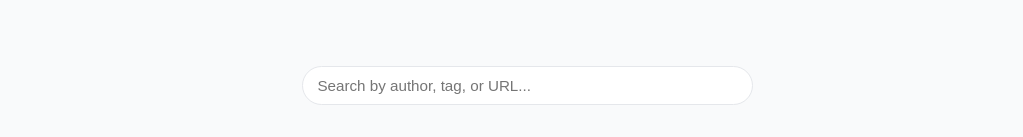
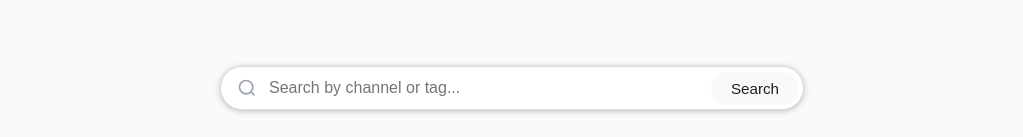
Before and after one commit to Theo-Farnole/motiondesign-lib, a React (Vite) app: page / in a window 1280 px wide. Shown: the part 125-262 px from the top of the page, without its empty margins (128-1151 px from the left). Built offline with nearby package versions, Linux system fonts and the light colour scheme.

Commit message:
add search bar behavior

```diff
--- a/src/App.tsx
+++ b/src/App.tsx
@@ -1,23 +1,100 @@
 import React from "react";
+import { useNavigate } from "react-router-dom";
 import { ReferenceThumbnail } from "./components/ReferenceThumbnail";
 import { references } from "./data/references";
 
+const allChannels = Array.from(
+  new Set(references.map((ref) => ref.author)),
+).sort();
+
+const allTags = Array.from(
+  new Set(references.flatMap((ref) => ref.tags)),
+).sort();
+
 export const App: React.FC = () => {
+  const navigate = useNavigate();
   const [query, setQuery] = React.useState("");
+  const [focused, setFocused] = React.useState(false);
+  const containerRef = React.useRef<HTMLDivElement>(null);
 
   const normalizedQuery = query.toLowerCase().trim();
-  const filtered = references.filter((ref, index) => {
-    if (!normalizedQuery) return true;
 
-    const inAuthor = ref.author.toLowerCase().includes(normalizedQuery);
-    const inUrl = ref.url.toLowerCase().includes(normalizedQuery);
-    const inTags = ref.tags.some((tag) =>
+  const suggestions = React.useMemo(() => {
+    if (!normalizedQuery) {
+      return [...allChannels, ...allTags].slice(0, 8);
+    }
+    const fromChannels = allChannels.filter((name) =>
+      name.toLowerCase().includes(normalizedQuery),
+    );
+    const fromTags = allTags.filter((tag) =>
       tag.toLowerCase().includes(normalizedQuery),
     );
-    const inIndex = index.toString() === normalizedQuery;
+    return Array.from(new Set([...fromChannels, ...fromTags])).slice(0, 8);
+  }, [normalizedQuery]);
 
-    return inAuthor || inUrl || inTags || inIndex;
-  });
+  const [highlightedIndex, setHighlightedIndex] = React.useState(-1);
+
+  React.useEffect(() => {
+    setHighlightedIndex(-1);
+  }, [query, suggestions.length]);
+
+  const showSuggestions = focused && suggestions.length > 0;
+
+  const selectSuggestion = React.useCallback((suggestion: string) => {
+    setQuery(suggestion);
+    setFocused(false);
+    setHighlightedIndex(-1);
+  }, []);
+
+  const submitSearch = React.useCallback(() => {
+    const term = query.trim();
+    if (term) {
+      setFocused(false);
+      setHighlightedIndex(-1);
+      navigate(`/search/${encodeURIComponent(term)}`);
+    }
+  }, [query, navigate]);
+
+  const handleKeyDown = React.useCallback(
+    (e: React.KeyboardEvent) => {
+      if (e.key === "Enter") {
+        e.preventDefault();
+        if (showSuggestions && highlightedIndex >= 0 && suggestions[highlightedIndex]) {
+          selectSuggestion(suggestions[highlightedIndex]);
+        } else {
+          submitSearch();
+        }
+        return;
+      }
+      if (e.key === "Escape") {
+        setFocused(false);
+        setHighlightedIndex(-1);
+        return;
+      }
+      if (!showSuggestions) return;
+      if (e.key === "ArrowDown") {
+        e.preventDefault();
+        setHighlightedIndex((i) =>
+          i < suggestions.length - 1 ? i + 1 : i,
+        );
+      } else if (e.key === "ArrowUp") {
+        e.preventDefault();
+        setHighlightedIndex((i) => (i > 0 ? i - 1 : -1));
+      }
+    },
+    [showSuggestions, suggestions, highlightedIndex, selectSuggestion, submitSearch],
+  );
+
+  React.useEffect(() => {
+    const handleClickOutside = (e: MouseEvent) => {
+      if (containerRef.current && !containerRef.current.contains(e.target as Node)) {
+        setFocused(false);
+        setHighlightedIndex(-1);
+      }
+    };
+    document.addEventListener("mousedown", handleClickOutside);
+    return () => document.removeEventListener("mousedown", handleClickOutside);
+  }, []);
 
   return (
     <div className="app">
@@ -25,18 +102,65 @@ export const App: React.FC = () => {
         <h1 className="app__title">Motion Design Reference</h1>
       </header>
       <main className="app__content">
-        <div className="search-bar">
-          <input
-            className="search-bar__input"
-            type="text"
-            placeholder="Search by author, tag, or URL..."
-            value={query}
-            onChange={(event) => setQuery(event.target.value)}
-          />
+        <div className="search-bar" ref={containerRef}>
+          <div className="search-bar__row">
+            <span className="search-bar__icon" aria-hidden>
+              <svg width="20" height="20" viewBox="0 0 24 24" fill="none" stroke="currentColor" strokeWidth="2">
+                <circle cx="11" cy="11" r="8" />
+                <path d="m21 21-4.35-4.35" />
+              </svg>
+            </span>
+            <input
+              className="search-bar__input"
+              type="text"
+              placeholder="Search by channel or tag..."
+              value={query}
+              onChange={(e) => setQuery(e.target.value)}
+              onFocus={() => setFocused(true)}
+              onKeyDown={handleKeyDown}
+              aria-autocomplete="list"
+              aria-expanded={showSuggestions}
+              aria-controls="search-suggestions"
+              aria-activedescendant={highlightedIndex >= 0 ? `suggestion-${highlightedIndex}` : undefined}
+              id="search-input"
+            />
+            <button
+              type="button"
+              className="search-bar__submit"
+              onClick={submitSearch}
+              aria-label="Search"
+            >
+              Search
+            </button>
+          </div>
+          {showSuggestions && (
+            <ul
+              id="search-suggestions"
+              className="search-bar__suggestions"
+              role="listbox"
+            >
+              {suggestions.map((suggestion, i) => (
+                <li
+                  key={suggestion}
+                  id={`suggestion-${i}`}
+                  role="option"
+                  aria-selected={i === highlightedIndex}
+                  className={`search-bar__suggestion ${i === highlightedIndex ? "search-bar__suggestion--highlighted" : ""}`}
+                  onMouseEnter={() => setHighlightedIndex(i)}
+                  onMouseDown={(e) => {
+                    e.preventDefault();
+                    selectSuggestion(suggestion);
+                  }}
+                >
+                  {suggestion}
+                </li>
+              ))}
+            </ul>
+          )}
         </div>
 
         <section className="references-grid">
-          {filtered.map((reference, index) => (
+          {references.map((reference, index) => (
             <ReferenceThumbnail
               key={`${reference.url}-${reference.timecode}`}
               reference={reference}
--- a/src/main.tsx
+++ b/src/main.tsx
@@ -3,6 +3,7 @@ import ReactDOM from "react-dom/client";
 import { BrowserRouter, Route, Routes } from "react-router-dom";
 import { App } from "./App";
 import { PlayerPage } from "./pages/PlayerPage";
+import { SearchPage } from "./pages/SearchPage";
 import "./styles.scss";
 
 ReactDOM.createRoot(document.getElementById("root") as HTMLElement).render(
@@ -10,6 +11,7 @@ ReactDOM.createRoot(document.getElementById("root") as HTMLElement).render(
     <BrowserRouter>
       <Routes>
         <Route path="/" element={<App />} />
+        <Route path="/search/:term" element={<SearchPage />} />
         <Route path="/ref/:id" element={<PlayerPage />} />
       </Routes>
     </BrowserRouter>
--- /dev/null
+++ b/src/pages/SearchPage.scss
@@ -0,0 +1,25 @@
+.search-page__back {
+  margin-bottom: 1rem;
+}
+
+.search-page__back-link {
+  font-size: 0.9rem;
+  color: #2563eb;
+  text-decoration: none;
+}
+
+.search-page__back-link:hover {
+  text-decoration: underline;
+}
+
+.search-page__heading {
+  font-size: 1.25rem;
+  font-weight: 600;
+  margin-bottom: 1.25rem;
+  color: #111827;
+}
+
+.search-page__empty {
+  color: #6b7280;
+  font-size: 1rem;
+}
--- /dev/null
+++ b/src/pages/SearchPage.tsx
@@ -0,0 +1,54 @@
+import React from "react";
+import { useParams, Link } from "react-router-dom";
+import { ReferenceThumbnail } from "../components/ReferenceThumbnail";
+import { references } from "../data/references";
+import "./SearchPage.scss";
+
+export const SearchPage: React.FC = () => {
+  const { term } = useParams<{ term: string }>();
+  const decodedTerm = term ? decodeURIComponent(term) : "";
+
+  const filtered = React.useMemo(() => {
+    if (!decodedTerm.trim()) return [];
+    const q = decodedTerm.toLowerCase().trim();
+    return references.filter((ref) => {
+      const inAuthor = ref.author.toLowerCase().includes(q);
+      const inTags = ref.tags.some((tag) => tag.toLowerCase().includes(q));
+      return inAuthor || inTags;
+    });
+  }, [decodedTerm]);
+
+  return (
+    <div className="app">
+      <header className="app__header">
+        <h1 className="app__title">Motion Design Reference</h1>
+      </header>
+      <main className="app__content">
+        <div className="search-page__back">
+          <Link to="/" className="search-page__back-link">
+            ← Back to home
+          </Link>
+        </div>
+        <h2 className="search-page__heading">
+          {decodedTerm ? `Results for “${decodedTerm}”` : "Search"}
+        </h2>
+        {filtered.length === 0 ? (
+          <p className="search-page__empty">No results found.</p>
+        ) : (
+          <section className="references-grid">
+            {filtered.map((reference) => {
+              const index = references.indexOf(reference);
+              return (
+                <ReferenceThumbnail
+                  key={`${reference.url}-${reference.timecode}`}
+                  reference={reference}
+                  href={`/ref/${index}`}
+                />
+              );
+            })}
+          </section>
+        )}
+      </main>
+    </div>
+  );
+};
--- a/src/styles.scss
+++ b/src/styles.scss
@@ -33,23 +33,100 @@
 }
 
 .search-bar {
+  position: relative;
   width: 100%;
-  max-width: 420px;
+  max-width: 584px;
   margin: 0 auto 2rem;
 }
 
+.search-bar__row {
+  display: flex;
+  align-items: center;
+  gap: 0.5rem;
+  border-radius: 2rem;
+  border: 1px solid #dadce0;
+  background: #fff;
+  box-shadow: 0 1px 6px rgba(32, 33, 36, 0.28);
+  transition: box-shadow 0.2s ease;
+  padding-right: 0.25rem;
+}
+
+.search-bar__row:focus-within {
+  box-shadow: 0 1px 8px rgba(32, 33, 36, 0.3);
+}
+
+.search-bar__icon {
+  flex-shrink: 0;
+  margin-left: 1rem;
+  color: #9ca3af;
+  display: flex;
+  align-items: center;
+  justify-content: center;
+}
+
 .search-bar__input {
-  width: 100%;
-  padding: 0.6rem 0.9rem;
-  border-radius: 999px;
-  border: 1px solid #e5e7eb;
-  font-size: 0.95rem;
+  flex: 1;
+  min-width: 0;
+  padding: 0.75rem 0.5rem 0.75rem 0.25rem;
+  border: none;
+  border-radius: 0;
+  font-size: 1rem;
+  box-sizing: border-box;
+  background: transparent;
+  box-shadow: none;
 }
 
 .search-bar__input:focus {
   outline: none;
-  border-color: #2563eb;
-  box-shadow: 0 0 0 1px #2563eb33;
+  box-shadow: none;
+}
+
+.search-bar__input:hover {
+  box-shadow: none;
+}
+
+.search-bar__submit {
+  flex-shrink: 0;
+  padding: 0.5rem 1.25rem;
+  border-radius: 1.5rem;
+  border: none;
+  background: #f8f9fa;
+  font-size: 0.95rem;
+  color: #202124;
+  cursor: pointer;
+}
+
+.search-bar__submit:hover {
+  background: #f1f3f4;
+}
+
+.search-bar__suggestions {
+  position: absolute;
+  top: 100%;
+  left: 0;
+  right: 0;
+  margin: 0.5rem 0 0;
+  padding: 0.5rem 0;
+  list-style: none;
+  background: #fff;
+  border: 1px solid #dadce0;
+  border-radius: 1.5rem;
+  box-shadow: 0 4px 20px rgba(32, 33, 36, 0.15);
+  max-height: 320px;
+  overflow-y: auto;
+  z-index: 10;
+}
+
+.search-bar__suggestion {
+  padding: 0.6rem 1.5rem 0.6rem 2.5rem;
+  font-size: 1rem;
+  cursor: pointer;
+  color: #202124;
+}
+
+.search-bar__suggestion:hover,
+.search-bar__suggestion--highlighted {
+  background-color: #f1f3f4;
 }
 
 .references-grid {
```
